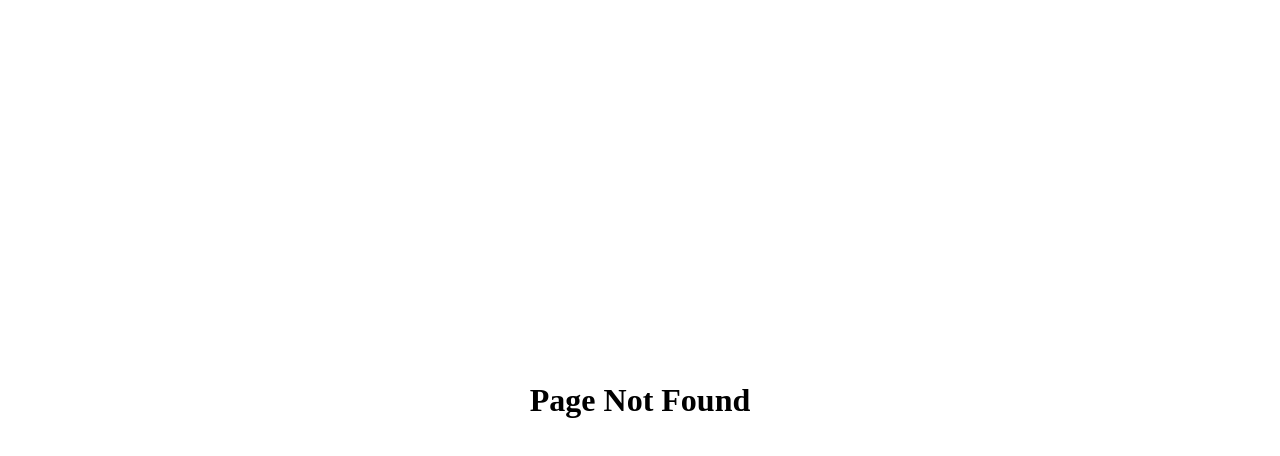
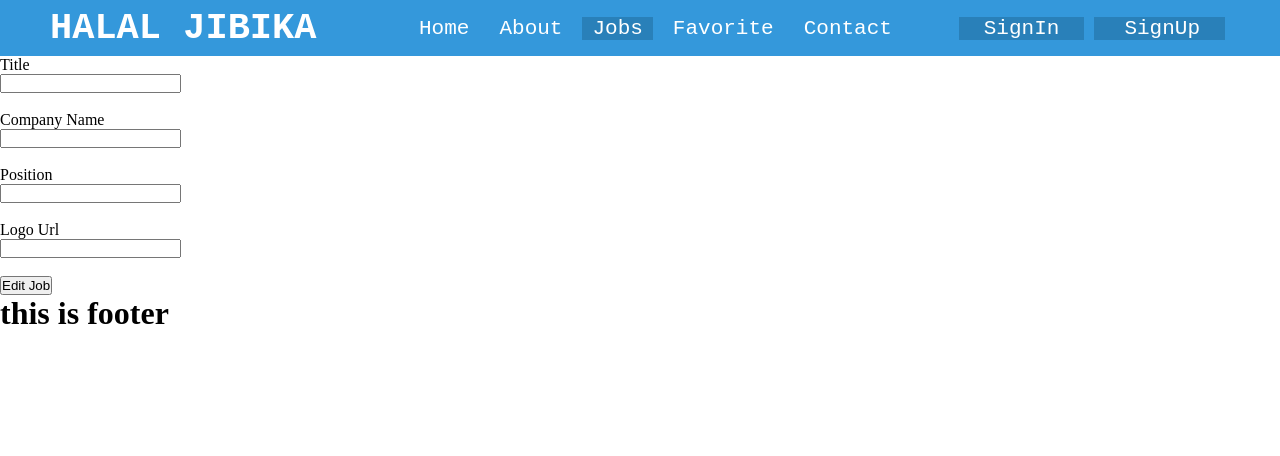
Before and after one commit to devRokib/HALAL_JIBIKA, a React (Vite) app: page /jobs/1/editjob in a window 1280 px wide. Before the commit this address had no page. Shown: the top 456 px of the page. Built offline with nearby package versions, Linux system fonts and the light colour scheme; no server answers.

Commit message:
job edit done

```diff
--- a/src/Component/Add Job/EditJob.jsx
+++ b/src/Component/Add Job/EditJob.jsx
@@ -1,36 +1,56 @@
+import {   useNavigate, useParams } from 'react-router-dom';
 import React, { useState } from 'react'
-import { Navigate } from 'react-router-dom';
+import { toast } from 'react-toastify';
 // import { NavLink } from 'react-router-dom'
 
+
+
 function EditJob() {
+  const [isEditing, setIsEditing] = useState(false);
   const [formData, setFormData] = useState({
     title: '',
     companyName: '',
     position: '',
     logo: '',
   });
-  const handleChange = (event) => {
+  const { id } = useParams();
+  const navigate = useNavigate()
+  const handleChange =async (event) => {
     setFormData({ ...formData, [event.target.name]: event.target.value });
   };
-  const handleSubmit = (event) => {
+  const handleSubmit =async (event) => {
     event.preventDefault(event);
-    console.log('Submitted form data:', formData);
-    Navigate('/jobs');
-  };
+    try {
+       const response = await fetch(`http://localhost:9000/jobs/${id}`,{
+        method: 'PUT',
+        headers: {
+          'Content-Type': 'application/json',
+        },
+        body: JSON.stringify(formData),
+      });
 
-
+      if (response.ok) {
+         toast.success('Job updated successfully!');
+        navigate('/jobs');
+      } else {
+        toast.error('Failed to update job.');
+      }
+    } catch (error) {
+      toast.error('An error occurred. Please try again.');
+    }
+   };
 
   return (
     <div className='editSection'>
       <div className="editformContainer">
         <div className="editForm">
-          <form action="#" onSubmit={handleSubmit}>
+          <form  onSubmit={handleSubmit}>
 
             <label htmlFor="title">Title</label><br />
             <input onChange={handleChange} type="text" name="title" id="title" /><br /> <br />
 
-            <label htmlFor="companyname">Company Name</label><br />
-            <input onChange={handleChange} type="text" name="company" id="companyname" /><br /> <br />
+            <label htmlFor="companyName">Company Name</label><br />
+            <input onChange={handleChange} type="text" name="companyName" id="companyName" /><br /> <br />
 
             <label htmlFor="position">Position</label><br />
             <input onChange={handleChange} type="text" name="position" id="position" /><br /> <br />
@@ -38,8 +58,8 @@ function EditJob() {
             <label htmlFor="logo">Logo Url</label><br />
             <input onChange={handleChange} type="text" name="logo" id="logo" /><br /> <br />
 
-            <button >
-              <input type="submit" value='Edit Job'/>
+            <button type='submit' >
+              Edit Job
             </button>
 
           </form>
@@ -49,4 +69,4 @@ function EditJob() {
   )
 }
 
-export default EditJob
+export default EditJob;
--- a/src/Component/Job/Job.jsx
+++ b/src/Component/Job/Job.jsx
@@ -1,5 +1,5 @@
+import { NavLink } from 'react-router-dom'
 import React from 'react'
-import { NavLink } from 'react-router-dom'
 import './Job.css'
 import { FaEdit } from "react-icons/fa";
 import { MdDelete } from "react-icons/md";
@@ -16,14 +16,14 @@ function Job({data}) {
         <div className="jobContent">
           <h1>Title: {title}</h1>
           <h1>Company: {companyName}</h1>
-          <h1>{position}</h1>
+          <h1>Position: {position}</h1>
         </div>
         <div className="jobButton">
         <NavLink className='moreInfoBtn' to={`/jobs/${id}`}>
             moreinfo
         </NavLink>
           <div className="editDeleteBtn">
-            <NavLink to='/editjob'><FaEdit /></NavLink>
+            <NavLink to={`/jobs/${id}/editjob`}><FaEdit /></NavLink>
             <NavLink><MdDelete /></NavLink>
             <NavLink to='/favorite'><MdOutlineFavorite /></NavLink>
           </div>
--- a/src/routes/Routes.jsx
+++ b/src/routes/Routes.jsx
@@ -53,7 +53,7 @@ const routes = createBrowserRouter([
               loader:({params})=>fetch(`http://localhost:9000/jobs/${params.id}`)
              },
              {
-              path:'/editjob',
+              path:'/jobs/:id/editjob',
               element:<EditJob/>,
              }
          ]
```
